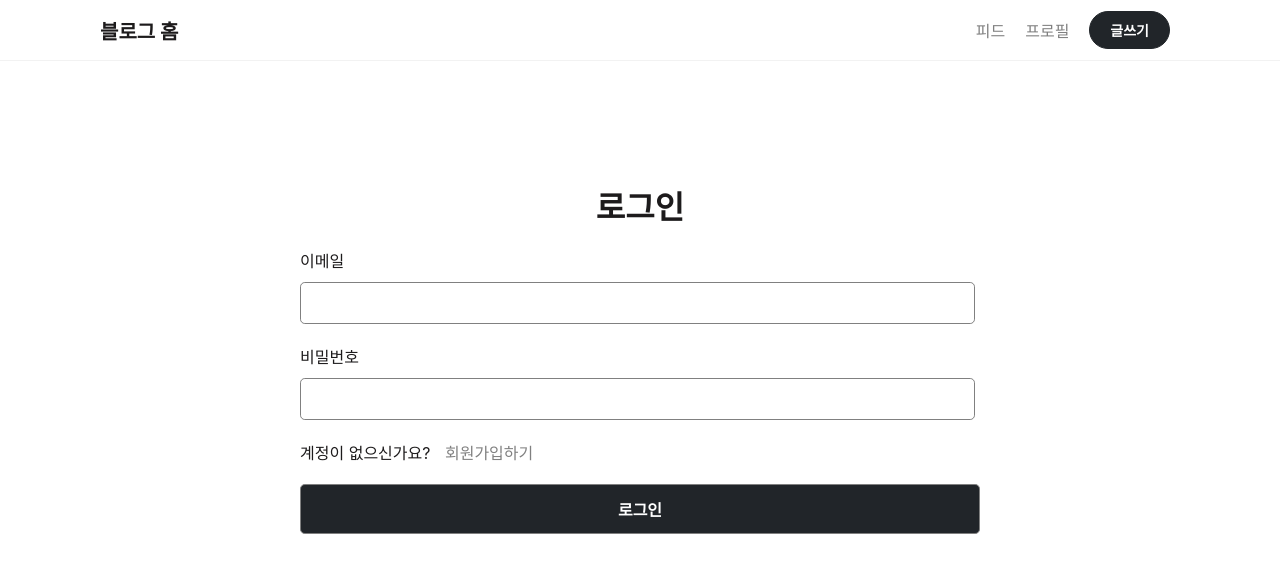
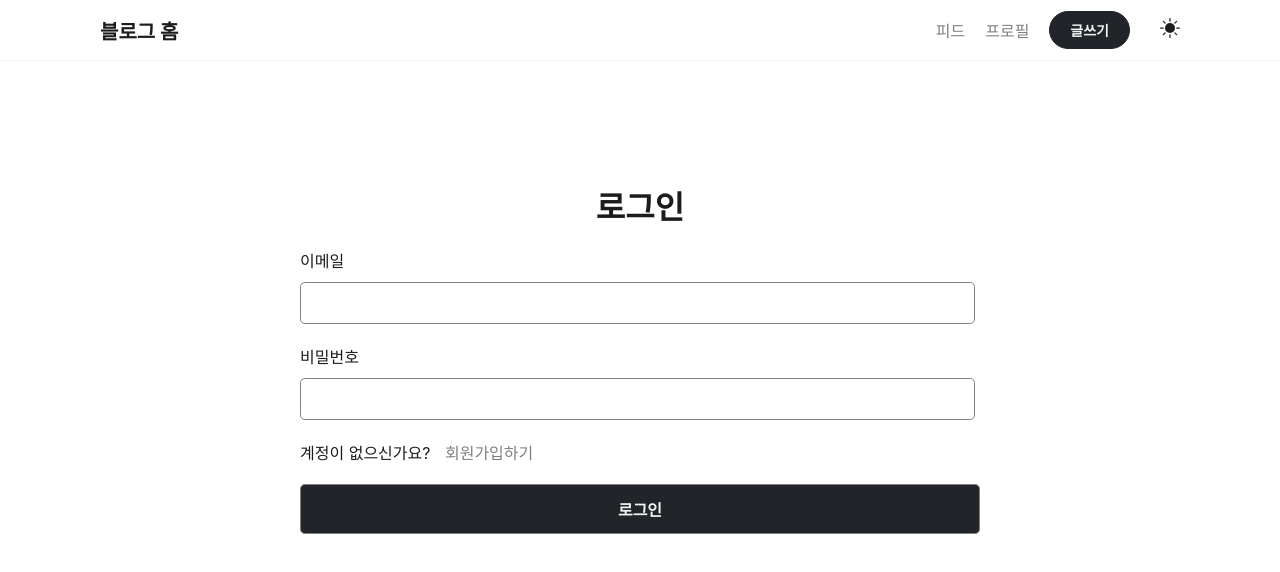
Before and after one commit to HJVeronica/blog-app, a React (Create React App) app: page /login in a window 1280 px wide. Shown: the top 572 px of the page. Built offline with nearby package versions, Linux system fonts and the light colour scheme; no server answers; a web font is replaced by a local one.

Commit message:
테마 전환 구현 (다크모드) - ContextAPI 사용

```diff
--- a/package.json
+++ b/package.json
@@ -19,6 +19,7 @@
     "react": "^18.2.0",
     "react-app-rewired": "^2.2.1",
     "react-dom": "^18.2.0",
+    "react-icons": "^4.12.0",
     "react-router-dom": "^6.21.0",
     "react-scripts": "^5.0.1",
     "react-toastify": "^9.1.3",
@@ -50,6 +51,7 @@
     ]
   },
   "devDependencies": {
+    "@types/react-icons": "^3.0.0",
     "@types/react-router-dom": "^5.3.3"
   }
 }
--- a/src/App.tsx
+++ b/src/App.tsx
@@ -1,14 +1,17 @@
-import { useState, useEffect } from "react";
+import { useState, useEffect, useContext } from "react";
 import { app } from "firebaseApp";
 import { getAuth, onAuthStateChanged } from "firebase/auth";
 
 import { ToastContainer } from "react-toastify";
 import "react-toastify/dist/ReactToastify.css";
 
+import ThemeContext from "context/ThemeContext";
+
 import Router from "Router";
 import Loader from "components/Loader";
 
 const App = () => {
+  const context = useContext(ThemeContext);
   const auth = getAuth(app);
   const [init, setInit] = useState<boolean>(false); // auth 초기화 전 확인 용도
   const [isAuthenticated, setIsAuthenticated] = useState<boolean>(
@@ -28,10 +31,10 @@ const App = () => {
   }, [auth]);
 
   return (
-    <>
+    <div className={context.theme === "light" ? "light" : "dark"}>
       <ToastContainer />
       {init ? <Router isAuthenticated={isAuthenticated} /> : <Loader />}
-    </>
+    </div>
   );
 };
 
--- a/src/components/Header.tsx
+++ b/src/components/Header.tsx
@@ -1,6 +1,12 @@
+import { useContext } from "react";
+import ThemeContext from "context/ThemeContext";
+
 import { Link } from "react-router-dom";
+import { BsSunFill, BsMoonFill } from "react-icons/bs";
 
 const Header = () => {
+  const context = useContext(ThemeContext);
+
   return (
     <header className="header">
       <div>
@@ -8,12 +14,25 @@ const Header = () => {
           블로그 홈
         </Link>
       </div>
-      <div className="headre__right">
+      <div className="header__right">
         <Link to="/posts">피드</Link>
         <Link to="/profile">프로필</Link>
         <Link to="/posts/new" className="header__write">
           <button className="header__write--btn">글쓰기</button>
         </Link>
+        <div>
+          {context.theme === "light" ? (
+            <BsSunFill
+              onClick={context.toggleMode}
+              className="header__theme-btn"
+            />
+          ) : (
+            <BsMoonFill
+              onClick={context.toggleMode}
+              className="header__theme-btn"
+            />
+          )}
+        </div>
       </div>
     </header>
   );
--- /dev/null
+++ b/src/context/ThemeContext.tsx
@@ -0,0 +1,29 @@
+import { ReactNode, useState, createContext } from "react";
+
+const ThemeContext = createContext({
+  theme: "light",
+  toggleMode: () => {},
+});
+
+interface ThemeProps {
+  children: ReactNode;
+}
+
+export const ThemeContextProvider = ({ children }: ThemeProps) => {
+  const [theme, setTheme] = useState(
+    window.localStorage.getItem("theme") || "light"
+  );
+
+  const toggleMode = () => {
+    setTheme((prev) => (prev === "light" ? "dark" : "light"));
+    window.localStorage.setItem("theme", theme === "light" ? "dark" : "light");
+  };
+
+  return (
+    <ThemeContext.Provider value={{ theme, toggleMode }}>
+      {children}
+    </ThemeContext.Provider>
+  );
+};
+
+export default ThemeContext;
--- a/src/index.css
+++ b/src/index.css
@@ -62,7 +62,16 @@ footer {
   gap: 20px;
 }
 
-.headre__right {
+.header__theme-btn {
+  cursor: pointer;
+
+  width: 20px;
+  height: 20px;
+
+  margin-left: 20px;
+}
+
+.header__right {
   display: flex;
   align-items: center;
 }
@@ -70,7 +79,7 @@ footer {
 .header__write--btn {
   font-size: 14px;
   font-weight: var(--pretendard-semibold);
-  color: white;
+  color: var(--light-gray);
 
   background-color: var(--btn-bg);
   border: 1px solid var(--btn-bg);
@@ -82,7 +91,7 @@ footer {
 }
 
 .header__write--btn:hover {
-  background-color: white;
+  background-color: var(--light-gray);
   color: var(--text-basic-color);
 }
 
@@ -227,6 +236,7 @@ footer a:focus {
   padding: 0 8px;
   border-radius: 10px;
   font-size: 12px;
+  color: var(--text-basic-color);
 }
 
 .post__delete:hover,
@@ -450,9 +460,8 @@ ul.carousel__slides input {
 .form {
   margin: 0 auto;
   max-width: 680px;
-  padding: 20px;
+  padding: 20px 20px 130px 20px;
   margin-top: 20px;
-  margin-bottom: 100px;
 }
 
 .form input {
@@ -509,12 +518,12 @@ ul.carousel__slides input {
   font-weight: var(--pretendard-semibold);
 
   background-color: var(--btn-bg);
-  color: white;
+  color: var(--light-gray);
 }
 
 .form .form__btn--submit:hover,
 .form .form__btn--submit:focus {
-  background-color: white;
+  background-color: var(--light-gray);
   color: var(--text-basic-color);
 }
 
@@ -562,3 +571,64 @@ ul.carousel__slides input {
 
   animation: rotation 1s linear infinite;
 }
+
+/* dark mode */
+.light,
+.dark {
+  transition: all 0.25s linear;
+}
+
+.light {
+  background-color: white;
+}
+
+.dark {
+  background-color: #1d1b1c;
+}
+
+.dark a,
+.dark .form label,
+.dark .post__delete,
+.dark .profile__logout,
+.dark .form__title {
+  color: var(--light-gray);
+}
+
+header a:not(.blog__home):hover,
+header a:not(.blog__home):focus,
+footer a:hover,
+footer a:focus,
+.form__link:hover,
+.form__link:focus,
+.profile__logout:hover,
+.profile__logout:focus,
+.post__delete:hover,
+.post__delete:focus,
+.post__edit:hover,
+.post__edit:focus,
+.post__utils-box a:hover,
+.post__utils-box a:focus {
+  color: lightgray;
+}
+
+.dark footer,
+.dark header {
+  background-color: #0c0b0c;
+}
+
+.dark .profile__email,
+.dark .profile__name,
+.dark .post__no-post,
+.dark .header__theme-btn,
+.dark header a:not(.blog__home),
+.dark footer a {
+  color: var(--light-gray);
+}
+
+.dark .post__navigation--active {
+  color: white;
+}
+
+.dark .post__text {
+  color: lightgray;
+}
--- a/src/index.tsx
+++ b/src/index.tsx
@@ -1,12 +1,15 @@
 import React from "react";
 import ReactDOM from "react-dom/client";
 import { AuthContextProvider } from "context/AuthContext";
+import { ThemeContextProvider } from "context/ThemeContext";
 
 import App from "App";
 import "index.css";
 
 ReactDOM.createRoot(document.getElementById("root") as HTMLElement).render(
-  <AuthContextProvider>
-    <App />
-  </AuthContextProvider>
+  <ThemeContextProvider>
+    <AuthContextProvider>
+      <App />
+    </AuthContextProvider>
+  </ThemeContextProvider>
 );
```
Also changed, not shown: 1 other file (tests, documents, lock files or other folders).
